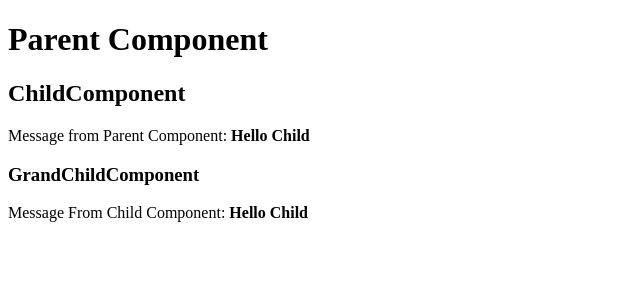
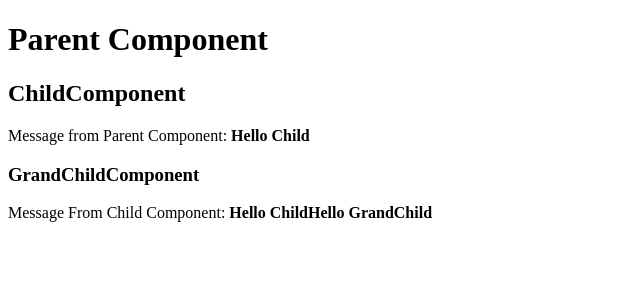
Before and after one commit to crhbala/react-b48, a React (Vite) app: page / in a window 1280 px wide. Shown: the top 300 px of the page, without its empty margins (0-640 px from the left). Built offline with nearby package versions, Linux system fonts and the light colour scheme.

Commit message:
props drillin parent to child and child to grandchild

```diff
--- a/src/components/ChildComponent.jsx
+++ b/src/components/ChildComponent.jsx
@@ -1,12 +1,13 @@
 import React from 'react';
 import GrandChildComponent from './GrandChildComponent';
 
-function ChildComponent({message}) {
+function ChildComponent({ message }) {
+    const childMassage = `${message}Hello GrandChild`
   return (
       <div>
           <h2>ChildComponent</h2>
           <p>Message from Parent Component: <b>{message}</b></p>
-          <GrandChildComponent message = {message} />
+          <GrandChildComponent message = {childMassage} />
       </div>
 
   )
```
